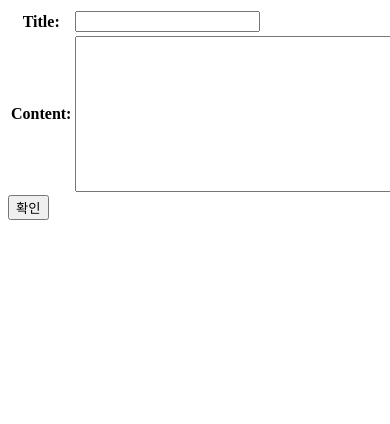
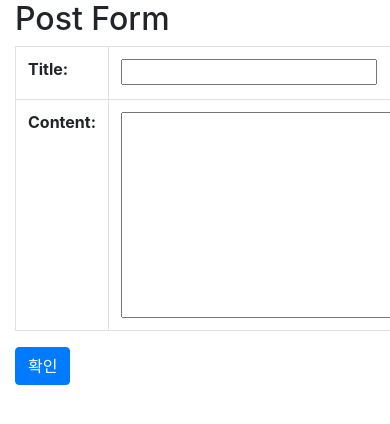
Before and after one commit to borderradius/blog, a Django app: page /dojo/new/ in a window 390 px wide; the page is wider, and only the part inside the window is pictured. Shown: the top 424 px of that part. Run offline with Django 3.2, Linux system fonts and the light colour scheme; some libraries are stand-ins or nearby versions.

Commit message:
dojo/post_form.html 템플릿에 bootstrap적용

```diff
--- a/dojo/templates/dojo/post_form.html
+++ b/dojo/templates/dojo/post_form.html
@@ -1,10 +1,21 @@
-<form action="" method="POST">
-    {% csrf_token %}
-    <table>
-        {{form.as_table}}
-    </table>
-    <input type="submit" value="확인">
-</form>
+<link href="https://cdnjs.cloudflare.com/ajax/libs/twitter-bootstrap/4.0.0/css/bootstrap.min.css" rel="stylesheet">
+
+<div class="container">
+    <div class="row">
+        <div class="col-md-12">
+            <h2>Post Form</h2>
+            <form action="" method="POST">
+                {% csrf_token %}
+                <table class="table table-hover table-bordered">
+                    {{form.as_table}}
+                </table>
+                <input type="submit" value="확인" class="btn btn-primary">
+            </form>
+        </div>
+    </div>
+</div>
+
+
 
 <script>
     var dom = document.getElementById('{{ form.user_agent.id_for_label }}')
```
